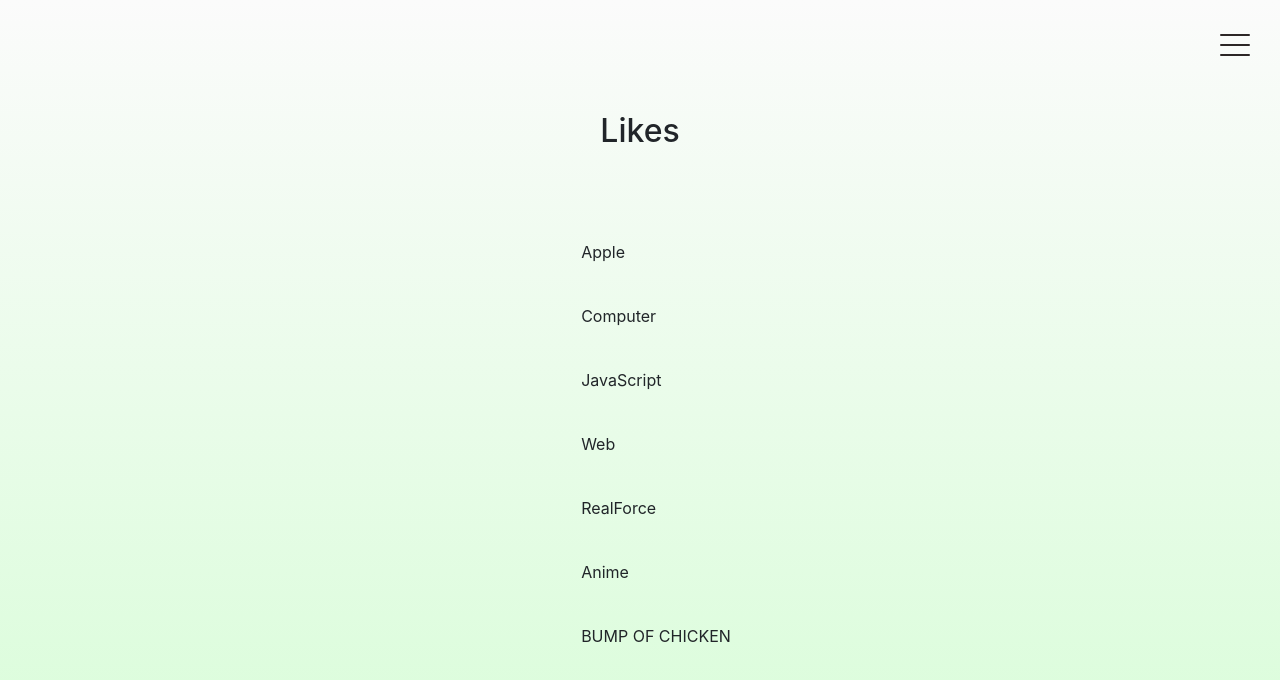
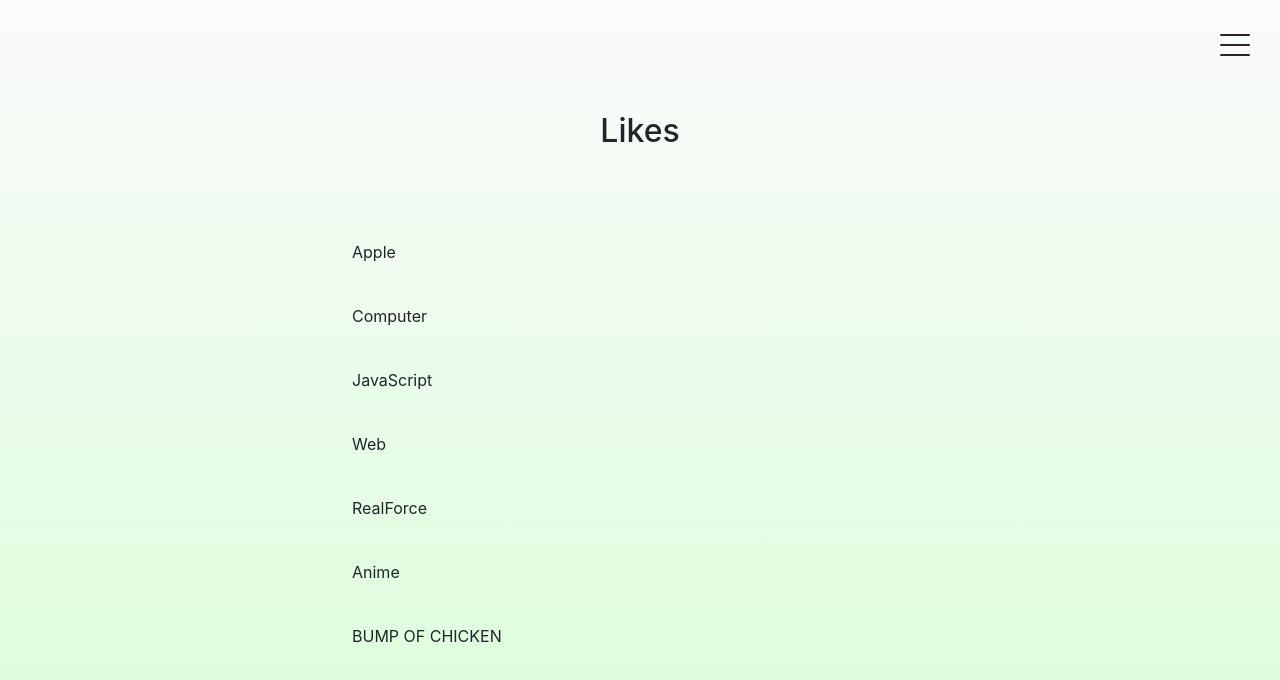
Before and after one commit to Izu-TABI/HomePage, a React (Create React App) app: page /likes in a window 1280 px wide. Shown: the top 680 px of the page. Built offline with nearby package versions, Linux system fonts and the light colour scheme; the HTML template or start-up script is replaced by a standard one.

Commit message:
[Add]CSS for Likes

```diff
--- a/src/App.css
+++ b/src/App.css
@@ -144,6 +144,7 @@ nav .inner ul li a:hover {
   background: linear-gradient(rgb(251, 251, 251), rgb(216, 253, 216));
 }
 .main .title {
+  font-size: vh;
   position: absolute;
   left: 50%;
   top: 14%;
@@ -156,6 +157,7 @@ nav .inner ul li a:hover {
   justify-content: center;
 }
 .main .contents .likes-list {
+  width: 50%;
   position: absolute;
   top: 30vh;
 }
--- a/src/App.scss
+++ b/src/App.scss
@@ -154,12 +154,16 @@ nav {
 
 }
 
+// components
+
 .main {
   width: 100vw;
   height: 100vh;
   background: linear-gradient(rgb(251, 251, 251), rgb(216, 253, 216));
 
   .title {
+    font-size: vh;
+
     position: absolute;
     left: 50%;
     top: 14%;
@@ -173,6 +177,7 @@ nav {
     justify-content: center;
 
     .likes-list {
+      width: 50%;
       position: absolute;
       top: 30vh;
       li {
```
Also changed, not shown: 1 other file (tests, documents, lock files or other folders).
